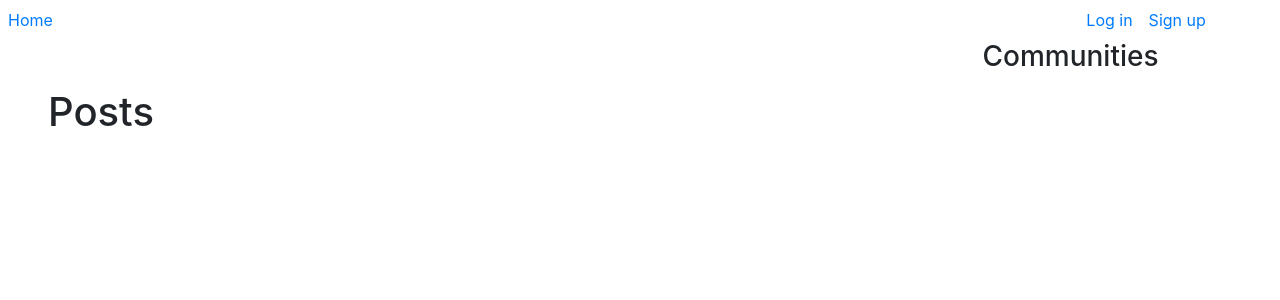
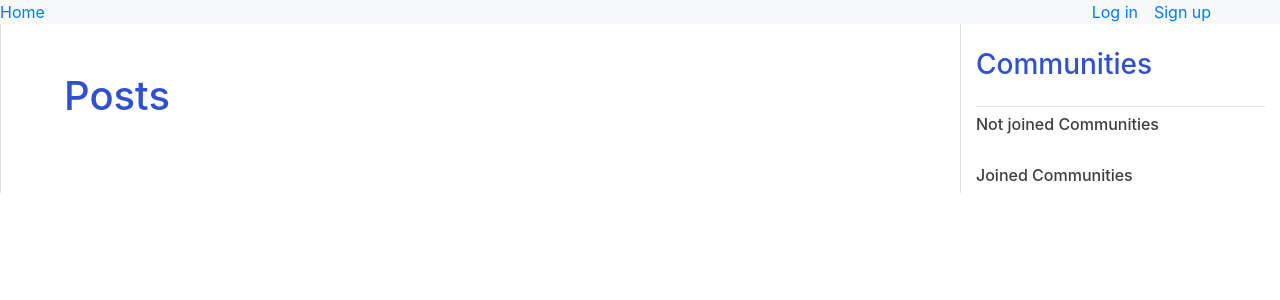
Before and after one commit to nathanaelmbale/Strathmore-connects, a React (Create React App) app in the folder frontend/: page / in a window 1280 px wide. Shown: the top 300 px of the page. Built offline with nearby package versions, Linux system fonts and the light colour scheme.

Commit message:
page layout
here

```diff
--- a/frontend/src/components/Communities.js
+++ b/frontend/src/components/Communities.js
@@ -1,11 +1,16 @@
-import React, { useEffect } from 'react'
+import React, { useEffect, useState } from 'react'
 import { useAuthContext } from '../hooks/useAuthContext'
 import { useCommunityContext } from '../hooks/useCommunityContext'
+//import { Link } from 'react-router-dom'
+import '../styles/community.css'
+
 
 const Communities = () => {
     const { user } = useAuthContext()
     const { communities, dispatch } = useCommunityContext()
 
+    const [joinedCommunities, setJoinedCommunities] = useState([])
+    const [notJoinedCommunities, setNotJoinedCommunities] = useState([])
     //console.log('user', user)
     useEffect(() => {
         const fetchPosts = async () => {
@@ -21,10 +26,21 @@ const Communities = () => {
             }
         }
 
+
+
         if (user) {
             fetchPosts()
         }
     }, [dispatch, user])
+
+    useEffect(() => {
+        if (communities && communities.length > 0) {
+            const joined = communities.filter(community => community.accounts.includes(user._id))
+            setJoinedCommunities(joined)
+            const notJoined = communities.filter(community => !community.accounts.includes(user._id))
+            setNotJoinedCommunities(notJoined)
+        }
+    }, [communities, user])
 
     const joinedCommunity = async (community) => {
 
@@ -79,25 +95,41 @@ const Communities = () => {
                 console.log(error.message)
             })
     }
-
+    console.log("joined", joinedCommunities)
+    console.log("not joined", notJoinedCommunities)
     return (
         <>
-            <h3>Communities</h3>
-            {communities && communities.map(community => (
+            <h3 className='border-bottom py-4'>Communities</h3>
+            {joinedCommunities &&
                 <>
-                    <div className='conatiner'>
-                        <div key={community._id}>
+                    <h6>Not joined Communities</h6>
+                    {notJoinedCommunities.map(community => (
+                        <div className='conatiner border-bottom p-2' key={community._id}>
+                            <div>
+                                <h4>{community.name}</h4>
+                                <p>{community.description}</p>
+                                <button onClick={() => joinedCommunity(community)} className="btn btn-outline-primary">Join</button>
+                                {user.admin &&
+                                    <button onClick={() => deleteCommunity(community)} className="btn btn-danger ml-5">Delete</button>
+                                }
+                            </div>
+                        </div>
+                    ))}
+                    <br></br>
+                    <h6>Joined Communities</h6>
+                    {joinedCommunities.map(community => (
+                        <div className='conatiner border-bottom p-2' key={community._id}>
                             <h4>{community.name}</h4>
-                            <p>{community.description}</p>
-                            <button onClick={() => joinedCommunity(community)} className="btn btn-primary">Join</button>
-                            {user.admin ?
-                                <button onClick={() => deleteCommunity(community)} className="btn btn-danger ml-5">Delete</button>
-                                : null
-                            }
+                            <div className='community-description'>{community.description}</div>
+                                <button onClick={() => deleteCommunity(community)} className="btn btn-outline-danger">
+                                    Leave
+
+                                </button>
                         </div>
-                    </div>
+                    ))}
                 </>
-            ))}
+            }
+
         </>
     )
 }
--- a/frontend/src/components/CommunityForm.js
+++ b/frontend/src/components/CommunityForm.js
@@ -36,7 +36,7 @@ const CommunityForm = () => {
     return (
         <>
             {user && user.admin ?
-                <form onSubmit={handleSubmit} className="container m-4">
+                <form onSubmit={handleSubmit} >
                     <div className="form-group">
                         <label>Community name</label>
                         <input className="form-control" type="text" value={name} onChange={(e) => setName(e.target.value)} />
--- a/frontend/src/headers/Navbar.js
+++ b/frontend/src/headers/Navbar.js
@@ -13,8 +13,7 @@ const Navbar = () => {
     }
     return (
         <>
-
-            <nav className='m-2'>
+            <nav className='sticky-top shadow-lg bg-light'>
                 <div className='row'>
                     <div className='col'>
                         <a href='/' >Home</a>
--- a/frontend/src/pages/Welcome.js
+++ b/frontend/src/pages/Welcome.js
@@ -5,6 +5,7 @@ import PostForm from '../components/PostForm'
 import { useAuthContext } from '../hooks/useAuthContext'
 import { usePostContext } from '../hooks/usePostsContext'
 import Posts from '../components/Posts'
+import '../styles/welcome.css'
 
 const Welcome = () => {
   const { user } = useAuthContext()
@@ -30,21 +31,18 @@ const Welcome = () => {
     }
   }, [dispatch, user])
 
-
-
-
   return (
     <>
 
       <div className=''>
-        <div className='row'>
-          <div className='col-9'>
+        <div className='row m-0 p-0 '>
+          <div className='col-9 border-left'>
             <div className='container p-5'>
               <PostForm></PostForm>
               <Posts></Posts>
             </div>
           </div>
-          <div className='col'>
+          <div className='col border-left'>
             <CommunityForm></CommunityForm>
             <Communities></Communities>
           </div>
--- /dev/null
+++ b/frontend/src/styles/community.css
@@ -0,0 +1,9 @@
+.exit-community {
+    position: relative;
+    top: 6px;
+    left: 5px;
+}
+
+.exit-community-btn :hover{
+    color: rgb(19, 109, 1);
+}
--- a/frontend/src/styles/main.css
+++ b/frontend/src/styles/main.css
@@ -1,9 +1,30 @@
 /* ------------------------------------------------------------
     ROOT
 ---------------------------------------------------------------*/
-body{
+:root {
+    --blue: #2f50d0;
+    --navy-blue: #0b115e;
+    --strathmore-red: #D21F26;
+    --strathmore-blue: #354e9d;
+}
+
+body {
     overflow-x: hidden;
 }
+.clickable :hover{
+    cursor: pointer;
+    color: rgb(19, 109, 1);
+}
+h1,h2,h3 {
+    color: var(--blue);
+}
+h6 {
+    color: #1f1f1fdc;
+}
+h5 {
+    color: var(--navy-blue);
+}
+
 /*--------------------------------------------------------------
     NAVBAR
 --------------------------------------------------------------*/
@@ -11,28 +32,35 @@ body{
     background-color: transparent;
     width: 100%;
 }
-.navbar , .side-nav > svg {
+
+.navbar,
+.side-nav>svg {
     height: 4vh;
     width: 4vh;
-  }
-.side-nav{
+}
+
+.side-nav {
     background-color: red;
     height: screen;
     width: 20%;
     position: fixed;
     z-index: 1;
 }
-.h100{
+
+.h100 {
     height: 200vh;
 }
+
 .delete-button:hover {
     fill: aqua;
 }
-.notification{
+
+.notification {
     position: relative;
 
 }
-.notification-bar{
+
+.notification-bar {
     position: absolute;
     z-index: 1;
     background-color: red;
--- /dev/null
+++ b/frontend/src/styles/welcome.css
@@ -0,0 +1,6 @@
+.post-col{
+
+}
+.community-col {
+    border-left: 0.2px solid rgba(34, 34, 34, 0.651);
+}
```
Also changed, not shown: frontend/src/components/sth.json (added, +33 -0 lines), 1 other file (tests, documents, lock files or other folders).
